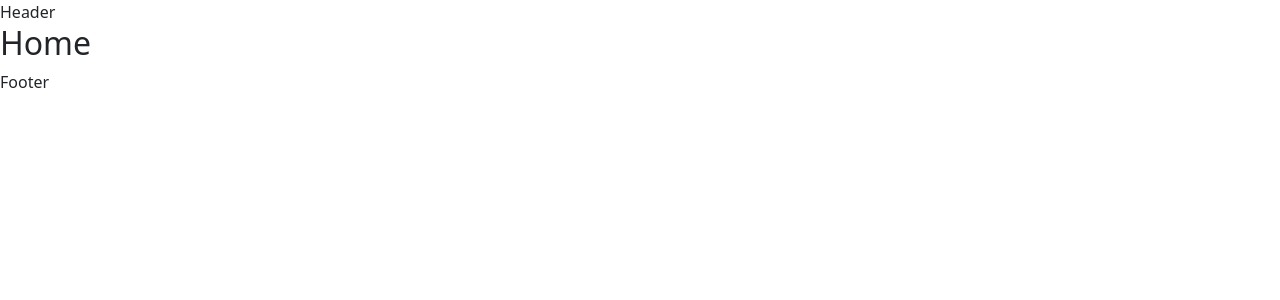
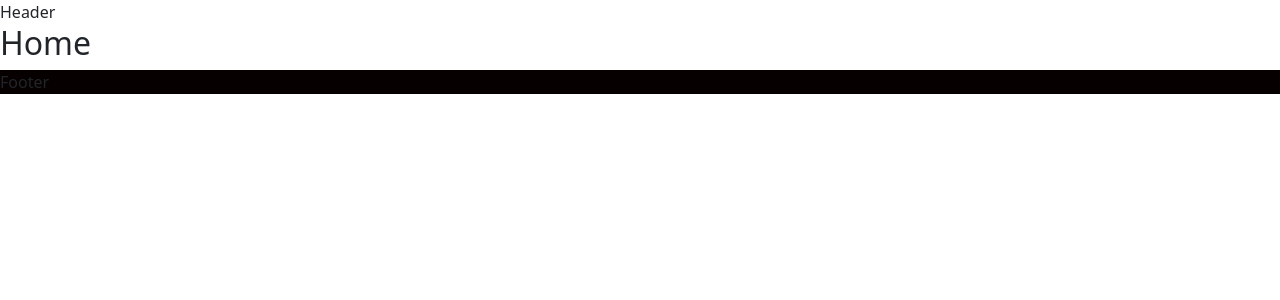
Before and after one commit to amassen/23303-grupo1-CodoFlix, a React (Vite) app: page / in a window 1280 px wide. Shown: the top 300 px of the page. Built offline with nearby package versions, Linux system fonts and the light colour scheme.

Commit message:
#feat/#1-footer-formulario-contacto Agrego la letro Montserrat y la aplico en toda la app

```diff
--- a/index.html
+++ b/index.html
@@ -5,6 +5,10 @@
     <link rel="icon" type="image/svg+xml" href="/vite.svg" />
     <meta name="viewport" content="width=device-width, initial-scale=1.0" />
     <title>CodoFlix</title>
+    <!-- Google Fonts: Monserrat -->
+    <link rel="preconnect" href="https://fonts.googleapis.com">
+    <link rel="preconnect" href="https://fonts.gstatic.com" crossorigin>
+    <link href="https://fonts.googleapis.com/css2?family=Montserrat:ital,wght@0,100;0,200;0,300;0,400;0,500;0,600;0,700;0,800;0,900;1,100;1,200;1,300;1,400;1,500;1,600;1,700;1,800;1,900&family=Roboto:ital,wght@0,700;0,900;1,700;1,900&display=swap" rel="stylesheet">
     <!-- Bootstrap -->
     <link href="https://cdn.jsdelivr.net/npm/bootstrap@5.2.3/dist/css/bootstrap.min.css" rel="stylesheet" integrity="sha384-rbsA2VBKQhggwzxH7pPCaAqO46MgnOM80zW1RWuH61DGLwZJEdK2Kadq2F9CUG65" crossorigin="anonymous">
   </head>
--- a/src/App.css
+++ b/src/App.css
@@ -0,0 +1,3 @@
+footer {
+  background-color: #070000;
+}
--- a/src/App.jsx
+++ b/src/App.jsx
@@ -1,6 +1,5 @@
 import { BrowserRouter, Routes, Route } from 'react-router-dom'
 import { Home } from './pages/Home'
-import './App.css'
 import { Footer } from './components/template/Footer'
 import { Header } from './components/template/Header'
 import { LoginRegistrarse } from './pages/LoginRegistrarse'
@@ -11,6 +10,7 @@ import { PanelUsuario } from './pages/PanelUsuario'
 import { AdminUsuarios } from './pages/AdminUsuarios'
 import { AdminPeliculas } from './pages/AdminPeliculas'
 import { Error } from './pages/Error'
+import './App.css'
 
 function App() {
   return (
--- a/src/components/template/Footer.jsx
+++ b/src/components/template/Footer.jsx
@@ -2,6 +2,6 @@ import React from 'react'
 
 export const Footer = () => {
   return (
-    <div>Footer</div>
+    <footer>Footer</footer>
   )
 }
--- a/src/index.css
+++ b/src/index.css
@@ -0,0 +1,3 @@
+html {
+  font-family: 'Montserrat', sans-serif;
+}
```
